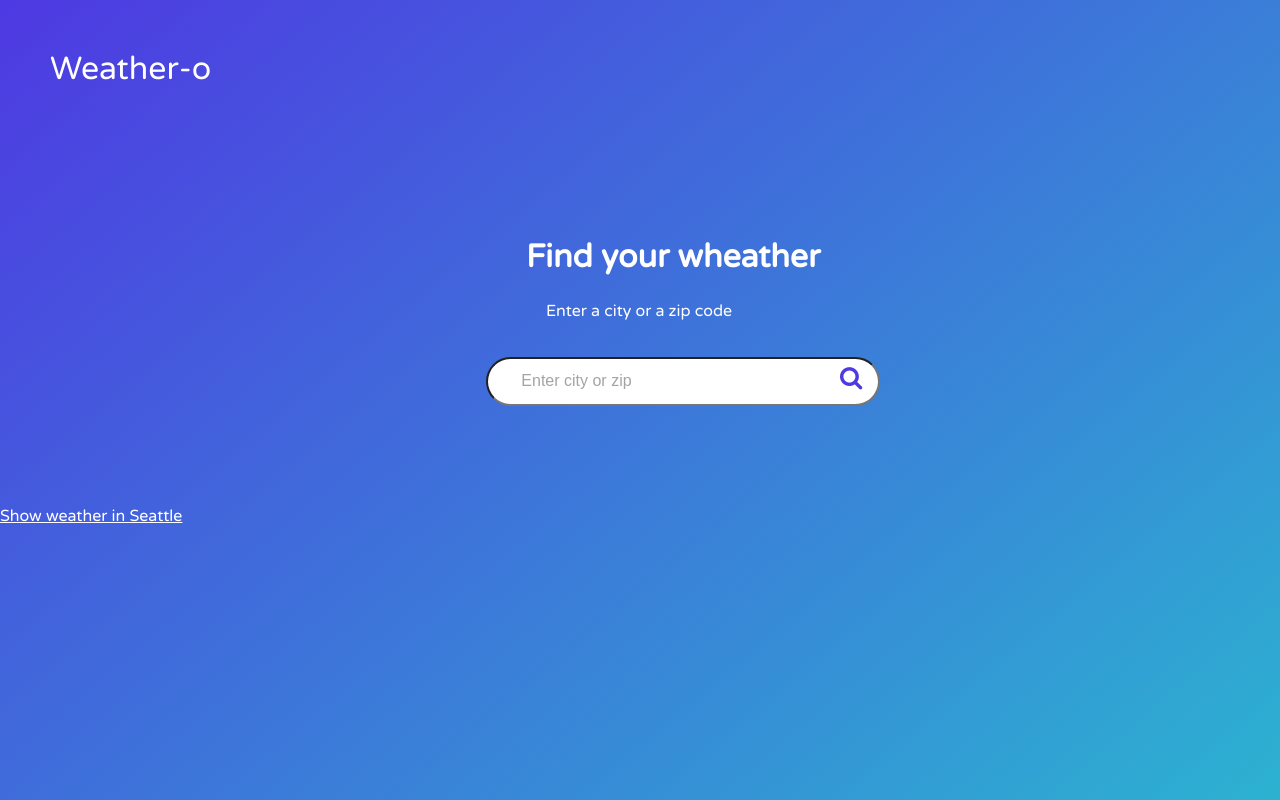
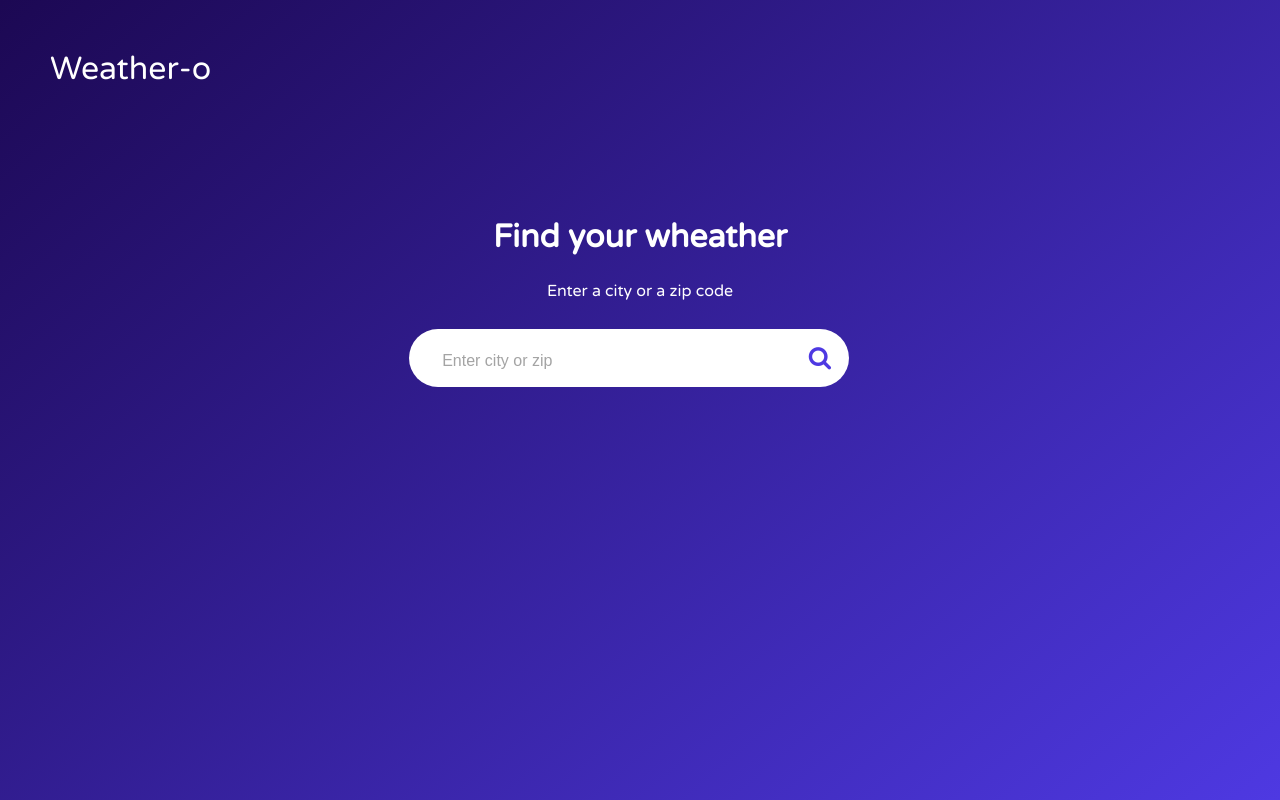
Before and after one commit to partiallymisplaced/team-weather-app, an Angular app: page / in a window 1280 px wide. Built offline with nearby package versions, Linux system fonts and the light colour scheme.

Commit message:
adjusted the center the for the heading and input component

```diff
--- a/src/app/search/search.component.css
+++ b/src/app/search/search.component.css
@@ -1,19 +1,19 @@
 
 
   div {
-    margin: 90px auto;
-    width: 60%;
-    padding: 10px;
+   padding: 80px;
+   text-align: center;
+
 
 }
   input{
-    padding: 0 20px;
-    height: 45px;
-    width: 350px;
-    border-radius: 50px;
-    margin-left:230px;
-
-
+    padding: 15px 20px;
+    width: 100%;
+    border-radius: 30px;
+    font-size: 1.5em;
+    /* margin-left:230px; */
+    border:none;
+    max-width: 400px;
   }
   button{
 
@@ -26,18 +26,15 @@
     margin-top: 19px;
 
 
+
+
   }
   ::placeholder {
 
     color: #A4A4A4;
     font-size: 1rem;
   }
-  h1{
-    margin-left:270px
-      }
-  p{
-    margin-left:290px;
-  }
+
   p,h1{
       margin-bottom: 25px;
   }
--- a/src/app/search/search.component.html
+++ b/src/app/search/search.component.html
@@ -3,6 +3,7 @@
     <p>Enter a city or a zip code</p>
 
     <input type="text" placeholder="   Enter city or zip">
-    <button class="fa fa-search 3x"></button>
+    <button class="fa fa-search 3x" routerLink="current-weather/Seattle"></button>
+
     </div>
-<a routerLink="current-weather/Seattle" style="cursor: pointer; color: white">Show weather in Seattle</a>
+<!-- <a routerLink="current-weather/Seattle" style="cursor: pointer; color: white">Show weather in Seattle</a> -->
--- a/src/app/search/search.component.ts
+++ b/src/app/search/search.component.ts
@@ -10,6 +10,7 @@ export class SearchComponent implements OnInit {
   constructor() { }
 
   ngOnInit() {
+
   }
 
 }
--- a/src/styles.css
+++ b/src/styles.css
@@ -5,7 +5,9 @@
 }
 html, body{
     height: 100%;
-    background-image: linear-gradient(140deg,#4E39E2,#2CB2D1);
+    /* background-image: linear-gradient(140deg,#4E39E2,#2CB2D1); */
+    background-color: #1C0853;
+    background: linear-gradient(140deg, #1C0853, #4E39E2);
     font-family: 'Varela Round', sans-serif;
     color: #FFFFFF;
 }
```
